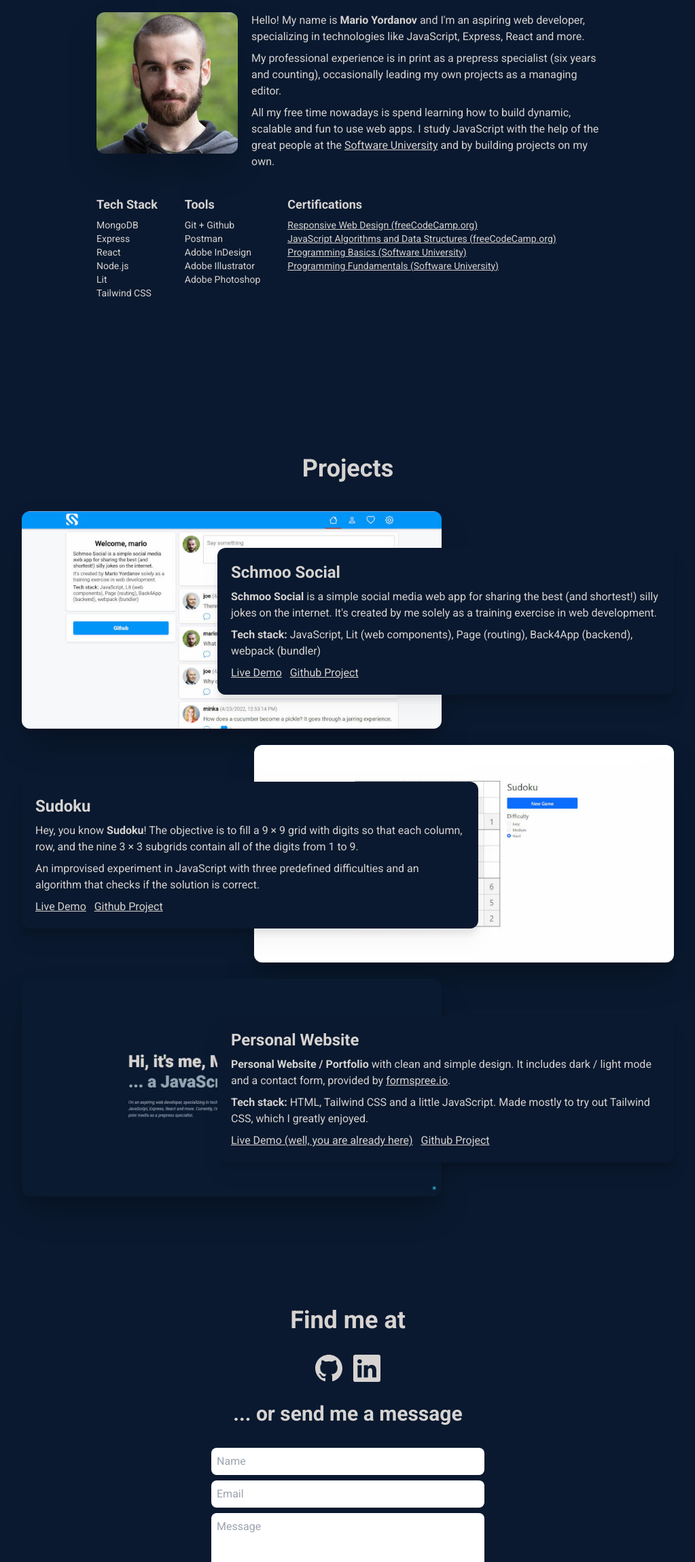
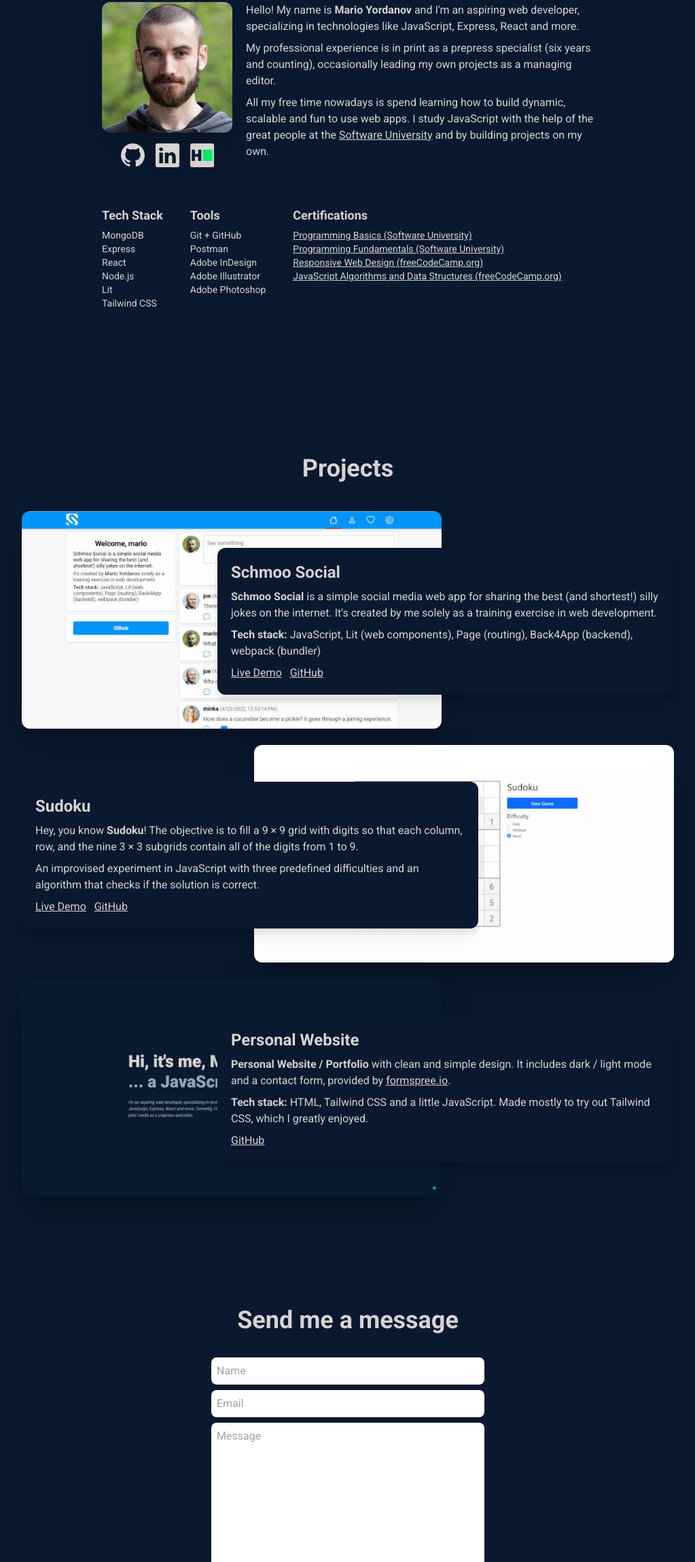
Before and after one commit to mariovyord/portfolio-v2, a website: page docs/index.html in a window 1280 px wide. Shown: the part 1013-3311 px from the top of the page at 68% size, without its empty margins (128-1151 px from the left). Drawn offline with nearby package versions, Linux system fonts and the light colour scheme.

Commit message:
Added Hackerrank and moved soc.media to About me

```diff
--- a/docs/index.html
+++ b/docs/index.html
@@ -119,10 +119,52 @@
 				<h2 class="font-bold leading-tight text-4xl text-center mb-10">About me</h2>
 				<div class="flex flex-col md:flex-row gap-5">
 					<!-- Author Picture -->
-					<div class="mx-auto ">
+					<div class="mx-auto">
 						<img id="portrait"
-							class="max-h-52 rounded-xl shadow-2xl hover:saturate-150 hover:rotate-3 ransition duration-150 ease-in-out"
+							class="mb-4 max-h-48 rounded-xl shadow-2xl hover:saturate-150 hover:rotate-3 ransition duration-150 ease-in-out"
 							src="./img/author.jpg" alt="Author's picture" loading="lazy">
+						<ul class="flex gap-4 justify-center mb-7">
+							<li>
+								<a class="hover:text-cyan-700" href="https://github.com/mariovyordanov" target="_blank">
+									<svg xmlns="http://www.w3.org/2000/svg" width="35" height="35" fill="currentColor"
+										class="bi bi-github" viewBox="0 0 16 16">
+										<path
+											d="M8 0C3.58 0 0 3.58 0 8c0 3.54 2.29 6.53 5.47 7.59.4.07.55-.17.55-.38 0-.19-.01-.82-.01-1.49-2.01.37-2.53-.49-2.69-.94-.09-.23-.48-.94-.82-1.13-.28-.15-.68-.52-.01-.53.63-.01 1.08.58 1.23.82.72 1.21 1.87.87 2.33.66.07-.52.28-.87.51-1.07-1.78-.2-3.64-.89-3.64-3.95 0-.87.31-1.59.82-2.15-.08-.2-.36-1.02.08-2.12 0 0 .67-.21 2.2.82.64-.18 1.32-.27 2-.27.68 0 1.36.09 2 .27 1.53-1.04 2.2-.82 2.2-.82.44 1.1.16 1.92.08 2.12.51.56.82 1.27.82 2.15 0 3.07-1.87 3.75-3.65 3.95.29.25.54.73.54 1.48 0 1.07-.01 1.93-.01 2.2 0 .21.15.46.55.38A8.012 8.012 0 0 0 16 8c0-4.42-3.58-8-8-8z" />
+									</svg>
+								</a>
+							</li>
+							<li>
+								<a class="hover:text-cyan-700" href="#">
+									<svg xmlns="http://www.w3.org/2000/svg" width="35" height="35" fill="currentColor"
+										class="bi bi-linkedin" viewBox="0 0 16 16">
+										<path
+											d="M0 1.146C0 .513.526 0 1.175 0h13.65C15.474 0 16 .513 16 1.146v13.708c0 .633-.526 1.146-1.175 1.146H1.175C.526 16 0 15.487 0 14.854V1.146zm4.943 12.248V6.169H2.542v7.225h2.401zm-1.2-8.212c.837 0 1.358-.554 1.358-1.248-.015-.709-.52-1.248-1.342-1.248-.822 0-1.359.54-1.359 1.248 0 .694.521 1.248 1.327 1.248h.016zm4.908 8.212V9.359c0-.216.016-.432.08-.586.173-.431.568-.878 1.232-.878.869 0 1.216.662 1.216 1.634v3.865h2.401V9.25c0-2.22-1.184-3.252-2.764-3.252-1.274 0-1.845.7-2.165 1.193v.025h-.016a5.54 5.54 0 0 1 .016-.025V6.169h-2.4c.03.678 0 7.225 0 7.225h2.4z" />
+									</svg>
+								</a>
+							</li>
+							<li>
+								<a class="hover:text-cyan-700 hover:fill-cyan-700 dark:hover:fill-cyan-700 fill-primary-dark dark:fill-stone-300"
+									href="https://www.hackerrank.com/mariovyordanov">
+									<svg width="35" height="35" viewBox="0 0 200 200" version="1.1" id="svg5"
+										xmlns="http://www.w3.org/2000/svg" xmlns:svg="http://www.w3.org/2000/svg">
+										<g inkscape:groupmode="layer" id="layer2" inkscape:label="Layer 2">
+											<rect rx=14 ry=14 class="  " id="rect587" width="200" height="200"
+												x="0.50544113" y="-5.7613279e-06" />
+										</g>
+
+										<g inkscape:label="Layer 1" inkscape:groupmode="layer" id="layer1">
+											<path id="rect11771" width="80.55661" height="94.753326" x="106.65974"
+												y="52.623241" style="fill:#00ea64;fill-opacity:1;stroke-width:0.265443"
+												inkscape:path-effect="#path-effect264" sodipodi:type="rect"
+												d="m 107.98265,52.623241 77.91078,0 a 1.3229167,1.3229167 45 0 1 1.32292,1.322917 v 92.107492 a 1.3229167,1.3229167 135 0 1 -1.32292,1.32292 h -77.91078 a 1.3229167,1.3229167 45 0 1 -1.32291,-1.32292 V 53.946158 a 1.3229167,1.3229167 135 0 1 1.32291,-1.322917 z" />
+											<path id="rect11771-1-4-5" class="fill-slate-300 dark:fill-primary-dark"
+												style="stroke-width:0.429112"
+												d="m 13.987931,52.623433 a 1.2042725,1.0532399 0 0 0 -1.204273,1.05324 v 92.646847 a 1.2042725,1.0532399 0 0 0 1.204273,1.05324 h 24.335712 a 1.2042725,1.0532399 0 0 0 1.204272,-1.05324 v -34.2015 h 27.067908 v 34.2015 a 1.2042725,1.0532399 0 0 0 1.204273,1.05324 h 24.335712 a 1.2042725,1.0532399 0 0 0 1.204273,-1.05324 V 53.676673 a 1.2042725,1.0532399 0 0 0 -1.204273,-1.05324 H 67.800096 a 1.2042725,1.0532399 0 0 0 -1.204273,1.05324 V 88.731457 H 39.527915 V 53.676673 a 1.2042725,1.0532399 0 0 0 -1.204272,-1.05324 z" />
+										</g>
+									</svg>
+								</a>
+							</li>
+						</ul>
 					</div>
 					<!-- Short Bio -->
 					<div class="max-w-lg">
@@ -156,7 +198,7 @@
 					<div>
 						<h3 class="font-bold leading-tight text-lg my-2">Tools</h3>
 						<ul class="text-sm">
-							<li>Git + Github</li>
+							<li>Git + GitHub</li>
 							<li>Postman</li>
 							<li>Adobe InDesign</li>
 							<li>Adobe Illustrator</li>
@@ -167,6 +209,16 @@
 						<h3 class="font-bold leading-tight text-lg my-2">Certifications</h3>
 						<ul class="text-sm">
 							<li class=" underline hover:text-amber-500">
+								<a href="https://softuni.bg/certificates/details/116252/c63dad05"
+									target="_blank">Programming
+									Basics (Software University)</a>
+							</li>
+							<li class=" underline hover:text-amber-500">
+								<a href="https://softuni.bg/certificates/details/129440/80f03947"
+									target="_blank">Programming
+									Fundamentals (Software University)</a>
+							</li>
+							<li class=" underline hover:text-amber-500">
 								<a href="https://freecodecamp.org/certification/mariothebread/responsive-web-design"
 									target="_blank">Responsive
 									Web Design (freeCodeCamp.org)
@@ -176,16 +228,6 @@
 									href="https://freecodecamp.org/certification/mariothebread/javascript-algorithms-and-data-structures"
 									target="_blank">JavaScript
 									Algorithms and Data Structures (freeCodeCamp.org)</a></li>
-							<li class=" underline hover:text-amber-500">
-								<a href="https://softuni.bg/certificates/details/116252/c63dad05"
-									target="_blank">Programming
-									Basics (Software University)</a>
-							</li>
-							<li class=" underline hover:text-amber-500">
-								<a href="https://softuni.bg/certificates/details/129440/80f03947"
-									target="_blank">Programming
-									Fundamentals (Software University)</a>
-							</li>
 						</ul>
 					</div>
 				</div>
@@ -203,7 +245,7 @@
 					<div class="flex flex-col md:flex-row gap-6 drop-shadow-xl">
 						<!-- Project Image -->
 						<div class="z-10">
-							<a href="https://github.com/NecroBread/Schmoozer" target="_blank">
+							<a href="https://schmoo-social.github.io/" target="_blank">
 								<img class="max-h-80 rounded-xl shadow-2xl hover:saturate-150 hover:rotate-3 ransition duration-150 ease-in-out"
 									src="img/schmoo-screen2.jpg" alt="Social Media App Screenshot" loading="lazy">
 							</a>
@@ -225,7 +267,8 @@
 									target="_blank">Live Demo</a>
 								&nbsp;
 								<a class="underline hover:text-amber-500"
-									href="https: //github.com/NecroBread/Schmoozer" target="_blank">Github Project</a>
+									href="https://github.com/mariovyordanov/Schmoozer" target="_blank">GitHub
+								</a>
 							</p>
 						</div>
 					</div>
@@ -233,7 +276,7 @@
 					<div class="flex flex-col md:flex-row-reverse gap-6 drop-shadow-xl">
 						<!-- Project Image -->
 						<div class="z-10">
-							<a href="https://github.com/necrobreadtm/Sudoku" target="_blank">
+							<a href="https://necrobreadtm.github.io/Sudoku/" target="_blank">
 								<img class="max-h-80 rounded-xl shadow-2xl hover:saturate-150 hover:rotate-3 ransition duration-150 ease-in-out"
 									src="img/sudoku-screen.jpg" alt="Sudoku App Screenshot" loading="lazy">
 							</a>
@@ -248,11 +291,11 @@
 							<p class="mb-2">An improvised experiment in JavaScript with three predefined difficulties
 								and an algorithm that checks if the solution is correct.</p>
 							<p>
-								<a class="underline hover:text-amber-500" href="https://github.com/necrobreadtm/Sudoku"
+								<a class="underline hover:text-amber-500" href="https://necrobreadtm.github.io/Sudoku/"
 									target="_blank">Live Demo</a>
 								&nbsp;
-								<a class="underline hover:text-amber-500"
-									href="https: //github.com/NecroBread/Schmoozer" target="_blank">Github Project</a>
+								<a class="underline hover:text-amber-500" href="https://github.com/necrobreadtm/Sudoku"
+									target="_blank">GitHub</a>
 							</p>
 						</div>
 					</div>
@@ -278,12 +321,7 @@
 								out Tailwind CSS, which I greatly enjoyed.</p>
 							<p>
 								<a class="underline hover:text-amber-500"
-									href="https://mariovyordanov.github.io/portfolio/" target="_blank">Live Demo (well,
-									you
-									are already here)</a>
-								&nbsp;
-								<a class="underline hover:text-amber-500" href="https://github.com/NecroBread/portfolio"
-									target="_blank">Github Project</a>
+									href="https://github.com/mariovyordanov/portfolio" target="_blank">GitHub</a>
 							</p>
 						</div>
 					</div>
@@ -293,30 +331,7 @@
 		<!-- CONTACTS SECTION -->
 		<section id="contacts" class="min-h-screen w-full flex flex-col justify-between p-4 py-20 sm:p-20">
 			<div class="flex flex-col items-center ">
-				<div class="">
-					<h2 class="font-bold leading-tight text-4xl text-center mb-7">Find me at</h2>
-					<ul class="flex gap-4 justify-center mb-7">
-						<li>
-							<a class="hover:text-amber-400" href="https://github.com/NecroBread" target="_blank">
-								<svg xmlns="http://www.w3.org/2000/svg" width="40" height="40" fill="currentColor"
-									class="bi bi-github" viewBox="0 0 16 16">
-									<path
-										d="M8 0C3.58 0 0 3.58 0 8c0 3.54 2.29 6.53 5.47 7.59.4.07.55-.17.55-.38 0-.19-.01-.82-.01-1.49-2.01.37-2.53-.49-2.69-.94-.09-.23-.48-.94-.82-1.13-.28-.15-.68-.52-.01-.53.63-.01 1.08.58 1.23.82.72 1.21 1.87.87 2.33.66.07-.52.28-.87.51-1.07-1.78-.2-3.64-.89-3.64-3.95 0-.87.31-1.59.82-2.15-.08-.2-.36-1.02.08-2.12 0 0 .67-.21 2.2.82.64-.18 1.32-.27 2-.27.68 0 1.36.09 2 .27 1.53-1.04 2.2-.82 2.2-.82.44 1.1.16 1.92.08 2.12.51.56.82 1.27.82 2.15 0 3.07-1.87 3.75-3.65 3.95.29.25.54.73.54 1.48 0 1.07-.01 1.93-.01 2.2 0 .21.15.46.55.38A8.012 8.012 0 0 0 16 8c0-4.42-3.58-8-8-8z" />
-								</svg>
-							</a>
-						</li>
-						<li>
-							<a class="hover:text-amber-400" href="#">
-								<svg xmlns="http://www.w3.org/2000/svg" width="40" height="40" fill="currentColor"
-									class="bi bi-linkedin" viewBox="0 0 16 16">
-									<path
-										d="M0 1.146C0 .513.526 0 1.175 0h13.65C15.474 0 16 .513 16 1.146v13.708c0 .633-.526 1.146-1.175 1.146H1.175C.526 16 0 15.487 0 14.854V1.146zm4.943 12.248V6.169H2.542v7.225h2.401zm-1.2-8.212c.837 0 1.358-.554 1.358-1.248-.015-.709-.52-1.248-1.342-1.248-.822 0-1.359.54-1.359 1.248 0 .694.521 1.248 1.327 1.248h.016zm4.908 8.212V9.359c0-.216.016-.432.08-.586.173-.431.568-.878 1.232-.878.869 0 1.216.662 1.216 1.634v3.865h2.401V9.25c0-2.22-1.184-3.252-2.764-3.252-1.274 0-1.845.7-2.165 1.193v.025h-.016a5.54 5.54 0 0 1 .016-.025V6.169h-2.4c.03.678 0 7.225 0 7.225h2.4z" />
-								</svg>
-							</a>
-						</li>
-					</ul>
-				</div>
-				<h2 class="font-bold leading-tight text-3xl text-center mb-7">... or send me a message</h2>
+				<h2 class="font-bold leading-tight text-4xl text-center mb-7">Send me a message</h2>
 				<div class="contact-form">
 					<form class="text-gray-700" action="https://formspree.io/f/mwkyvlkj" method="POST">
 						<input type="hidden" name="_subject" value="New email from the website!">
```
Also changed, not shown: docs/img/hackerrank.svg (added), docs/styles.css.
